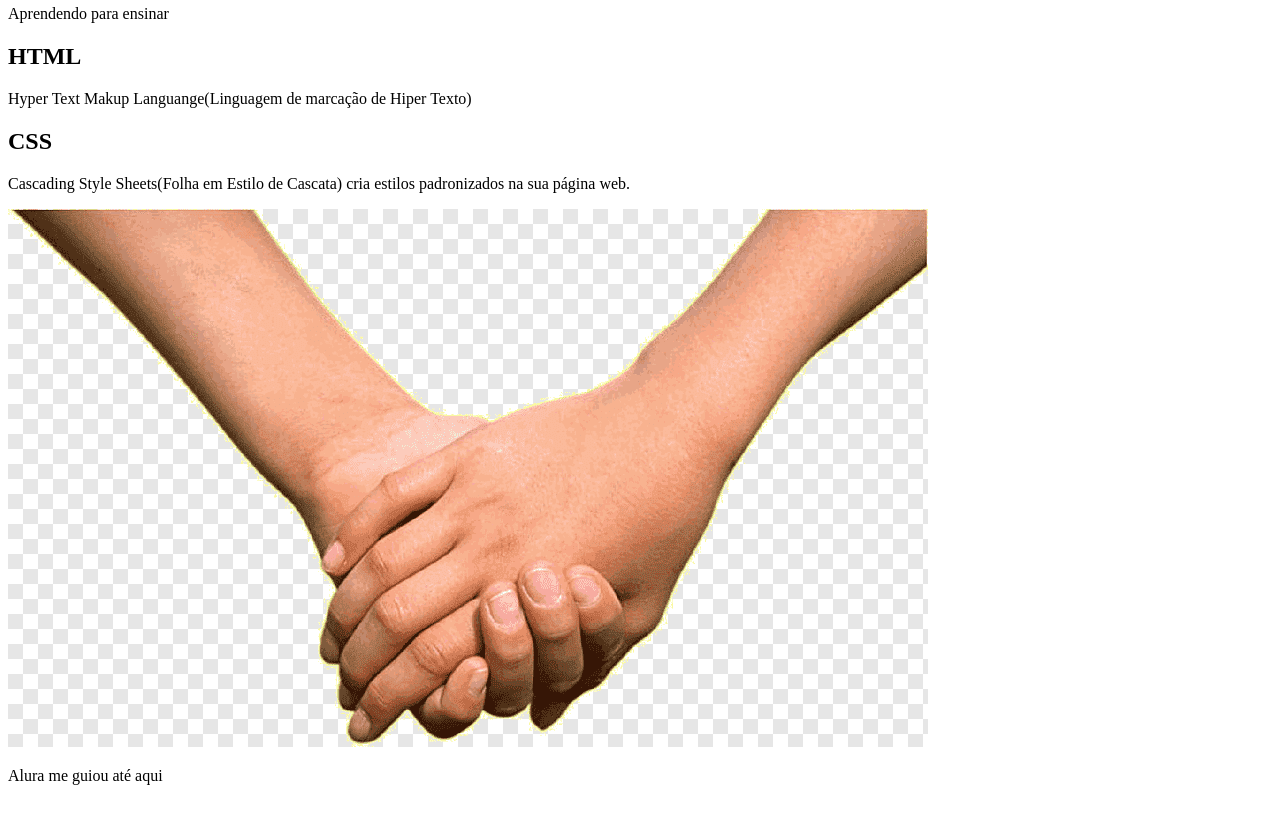
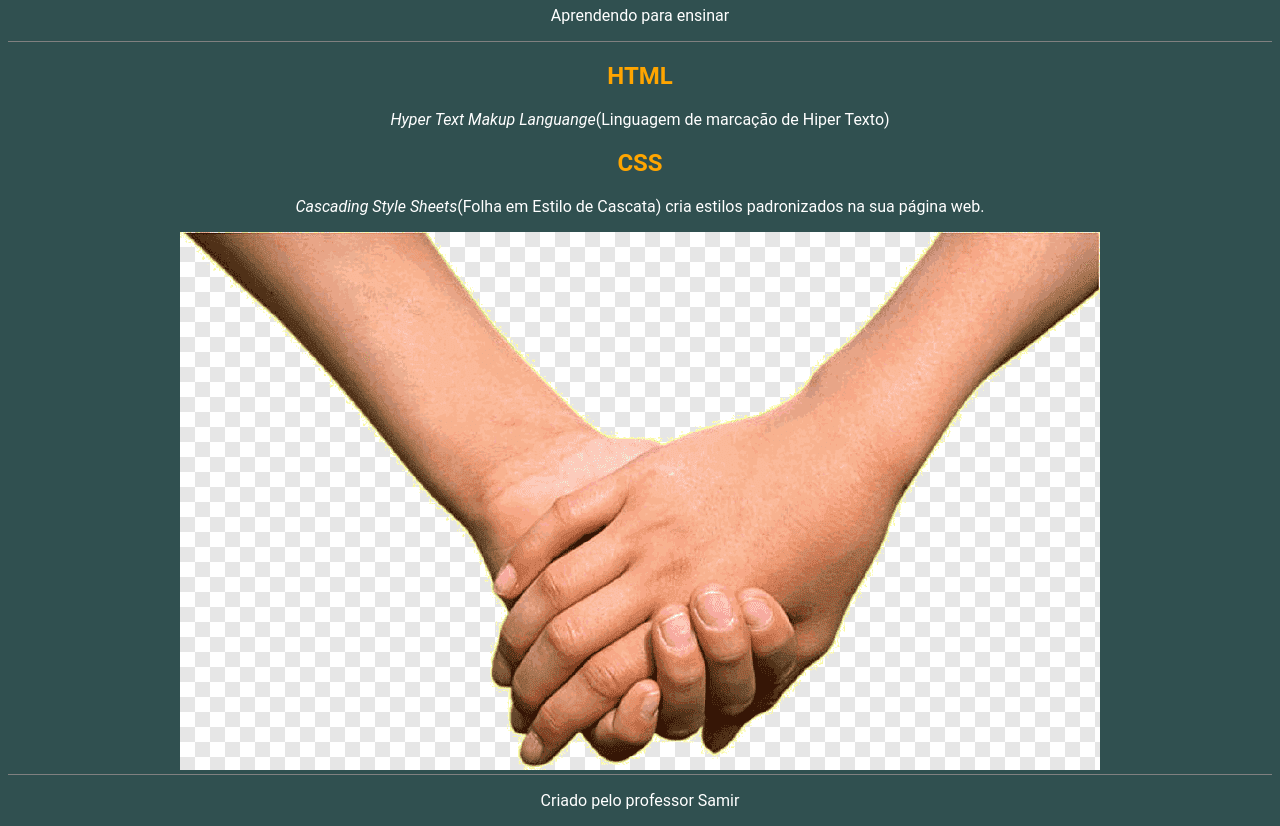
Before and after one commit to SamirHilarioKadri/Treinamento-GitHub, a plain HTML site: page index.html in a window 1280 px wide. Shown: the part 75-901 px from the top of the page. Before the commit the page ends 876 px from the top, so only its background shows below. Drawn offline with Linux system fonts and the light colour scheme.

Commit message:
Add files via upload

```diff
--- a/index.html
+++ b/index.html
@@ -1,29 +1,33 @@
 <!DOCTYPE html>
 <html lang="ptbr">
+
 <head>
    <meta charset="UTF-8">
    <meta name="viewport" content="width=device-width, initial-scale=1.0">
    <title>Treinamento de uso vscode</title>
+   <link rel="stylesheet" href="style.css">
 </head>
+
 <body>
    <header>
       <h1>Treinamento de uso vscode</h1>
-<p>Aprendendo para ensinar</p>
+      <p>Aprendendo para <span>ensinar</span id="nome-usuário"></p>
    </header>
 
    <section>
       <h2>HTML</h2>
-<p>Hyper Text Makup Languange(Linguagem de marcação de Hiper Texto)</p>
-
+      <p><span class="texto-inglês">Hyper Text Makup Languange</span>(Linguagem de marcação de Hiper Texto)</p>
       <h2>CSS</h2>
- <p>Cascading Style Sheets(Folha em Estilo de Cascata) cria estilos padronizados na sua página web.</p>
+      <p><span class="texto-inglês">Cascading Style Sheets</span>(Folha em Estilo de Cascata) cria estilos padronizados na sua página web.</p>
       <img src="imagem/Imagem para o treinamento do vscode.png"
+         alt="Imagem de duas mãos com os dedos entrelaçados simbolizando a união de duas partes">
 
    </section>
 
    <footer>
-<p>Alura me guiou até aqui</p>
+      <p>Criado pelo professor Samir</p>
 
    </footer>
 </body>
+
 </html>
--- /dev/null
+++ b/style.css
@@ -0,0 +1,26 @@
+h2{
+    color:orange;
+}
+
+body{
+    background-color: #305050;
+    color:white;
+    font-family: roboto;
+    text-align: center;
+}
+
+header{
+    border-bottom: 1px solid gray;
+}
+
+    footer{
+        border-top: 1px solid gray;
+    }
+
+        #nome-usuário{
+            font-weight: bold;
+        }
+
+        .texto-inglês{
+            font-style: italic;
+        }
```
Lines whose indentation alone changed are shown as unchanged.
